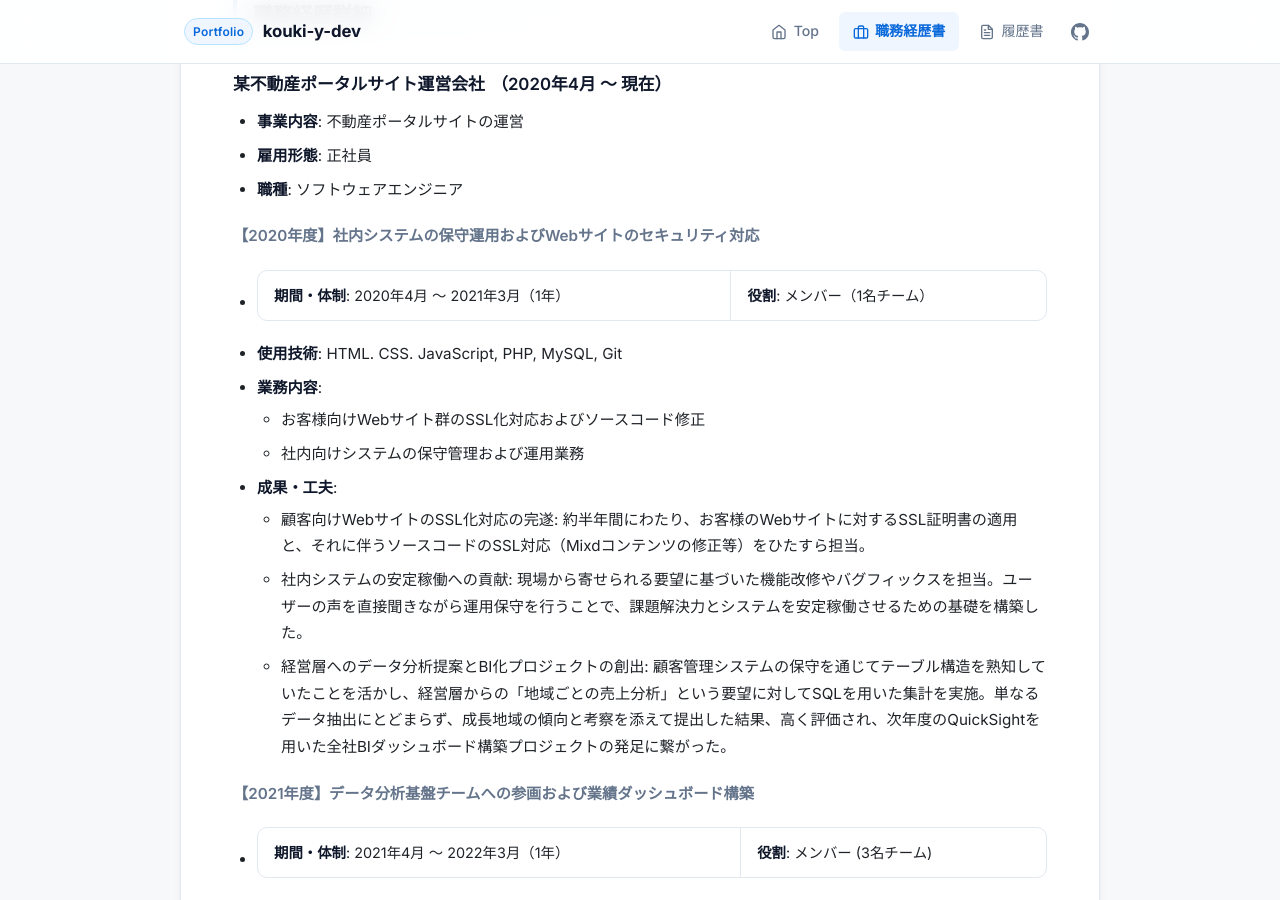
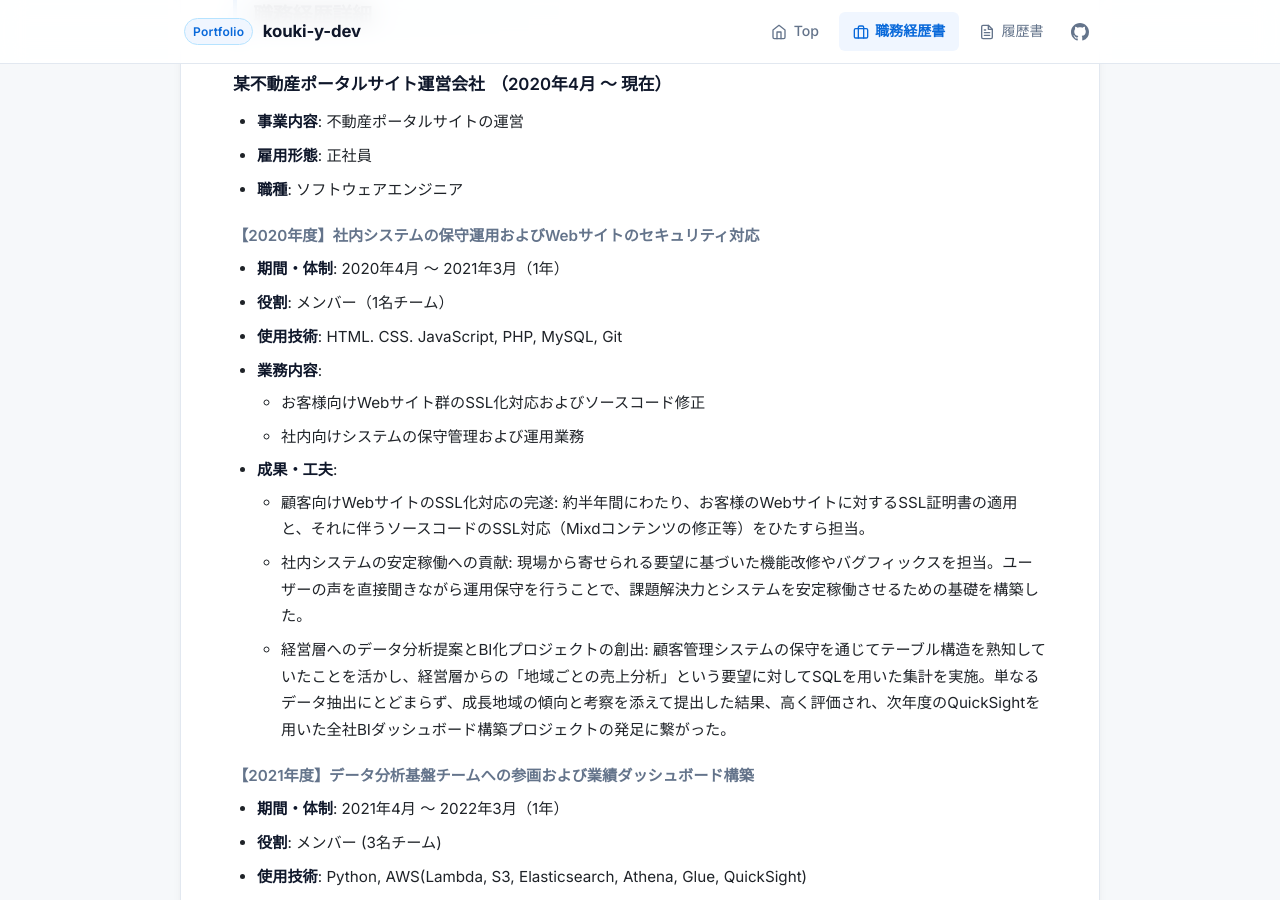
Before and after one commit to kouki-y-dev/about-me, a Jekyll site: the page built from docs/resume.md, in a window 1280 px wide and 900 px high, scrolled down 3018 px. Built offline with Jekyll 4.4.1, drawn with Linux system fonts in a browser that asks for light colours; our own code applies the rules of GitHub Pages for plain Markdown files.

Commit message:
fix: 職務経歴書の期間・体制と役割のフォーマット調整

```diff
--- a/docs/resume.md
+++ b/docs/resume.md
@@ -78,7 +78,8 @@
 
 
 #### 【2020年度】社内システムの保守運用およびWebサイトのセキュリティ対応
-- **期間・体制**: 2020年4月 〜 2021年3月（1年） | **役割**: メンバー（1名チーム）
+- **期間・体制**: 2020年4月 〜 2021年3月（1年）
+- **役割**: メンバー（1名チーム）
 - **使用技術**: HTML. CSS. JavaScript, PHP, MySQL, Git
 - **業務内容**:
   - お客様向けWebサイト群のSSL化対応およびソースコード修正
@@ -89,7 +90,8 @@
   - 経営層へのデータ分析提案とBI化プロジェクトの創出: 顧客管理システムの保守を通じてテーブル構造を熟知していたことを活かし、経営層からの「地域ごとの売上分析」という要望に対してSQLを用いた集計を実施。単なるデータ抽出にとどまらず、成長地域の傾向と考察を添えて提出した結果、高く評価され、次年度のQuickSightを用いた全社BIダッシュボード構築プロジェクトの発足に繋がった。
 
 #### 【2021年度】データ分析基盤チームへの参画および業績ダッシュボード構築
-- **期間・体制**: 2021年4月 〜 2022年3月（1年） | **役割**: メンバー (3名チーム)
+- **期間・体制**: 2021年4月 〜 2022年3月（1年）
+- **役割**: メンバー (3名チーム)
 - **使用技術**: Python, AWS(Lambda, S3, Elasticsearch, Athena, Glue, QuickSight)
 - **業務内容**:
   - データエンジニアチームへ合流し、社内データ基盤の保守・開発を担当
@@ -101,7 +103,8 @@
 
 
 #### 【2022年度】検索基盤の移行およびアクセス数集計バッチの開発およびデータ分析対応
-- **期間・体制**: 2022年4月 〜 2023年3月（1年） | **役割**: メンバー (3名チーム)
+- **期間・体制**: 2022年4月 〜 2023年3月（1年）
+- **役割**: メンバー (3名チーム)
 - **使用技術**: SQL, Python, AWS(OpenSearch Service, Lambda DynamoDB, AWS SAM)
 - **業務内容**:
   - ElasticsearchからAmazon OpenSearch Serviceへの移行
@@ -114,7 +117,8 @@
 
 
 #### 【2023年度】データ提供APIの開発およびレガシーシステム刷新
-- **期間・体制**: 2023年4月 〜 2024年3月（1年） | **役割**: メンバー (3名チーム)
+- **期間・体制**: 2023年4月 〜 2024年3月（1年）
+- **役割**: メンバー (3名チーム)
 - **使用技術**: Python, AWS(API Gateway, Lambda, DynamoDB), AWS Lambda PowerTools
 - **業務内容**:
   - 物件アクセス数を提供するAPIの仕様定義および開発
@@ -124,7 +128,8 @@
   - レガシーシステムの刷新と業務の標準化: データチームを離れて脱レガシーチームへ合流し、旧式フォーム（CGI）や旧サーバー・データベースの参照先を最新環境へ置き換える作業を担当。実作業を進めながら移行手順をマニュアル化し、アルバイトスタッフへ業務委譲できる仕組みを構築してチームの生産性向上に貢献した。
 
 #### 【2024年4月~2024年11月】コンサルティング用データ（コンサルログ）の可視化・自動化基盤構築
-- **期間・体制**: 2024年4月 〜 2024年11月（8ヶ月） | **役割**: メンバー（1名チーム）
+- **期間・体制**: 2024年4月 〜 2024年11月（8ヶ月）
+- **役割**: メンバー（1名チーム）
 - **担当フェーズ**: 設計・開発・運用
 - **使用技術**: Python, AWS(Amazon QuickSight, Amazon Athena, AWS Glue, Amazon S3)
 - **背景・課題**:
@@ -144,7 +149,8 @@
 
 
 #### 【2024年12月～2025年3月】物件広告の予算履歴APIおよびログ基盤の開発
-- **期間・体制**: 2024年12月 〜 2025年3月（4ヶ月） | **役割**: メンバー（3名チーム）
+- **期間・体制**: 2024年12月 〜 2025年3月（4ヶ月）
+- **役割**: メンバー（3名チーム）
 - **担当フェーズ**: 設計・開発・運用
 - **使用技術**: Python, FastAPI, AWS(API Gateway, Lambda, OpenSearch, SNS, SQS), GitHub Actions, Terraform
 - **業務内容**:
@@ -157,7 +163,8 @@
 
 
 #### 【2025年8月～2025年9月】AIサービス利用状況のログ収集・分析基盤構築
-- **期間・体制**: 2025年8月 〜 2025年9月（2ヶ月） | **役割**: メンバー（1名チーム）
+- **期間・体制**: 2025年8月 〜 2025年9月（2ヶ月）
+- **役割**: メンバー（1名チーム）
 - **担当フェーズ**: 設計・開発・運用
 - **使用技術**: Python, AWS(CloudWatch Logs, Lambda, Amazon S3, Amazon DynamoDB, AWS Glue, Amazon Athena), GitHub Actions, Terraform
 - **背景・課題**:
@@ -174,7 +181,8 @@
 
 
 #### 【2025年9月～2025年12月】不動産物件登録自動化システムの初期開発
-- **期間・体制**: 2025年9月 〜 2025年12月（4ヶ月） | **役割**: メンバー（2名チーム）
+- **期間・体制**: 2025年9月 〜 2025年12月（4ヶ月）
+- **役割**: メンバー（2名チーム）
 - **担当フェーズ**: 技術検証・調査・設計・開発
 - **使用技術**: Python, AWS(API Gateway, SNS, SQS, Lambda, Agentcore Runtime), Gemini 2.5 Flash / Pro, Browser Use, Terraform
 - **背景・課題**:
@@ -190,7 +198,8 @@
 
 
 #### 【2026年4月～2026年5月】データ分析基盤・BIツールの運用保守およびデータ分析対応
-- **期間・体制**: 2026年4月 〜 2026年5月（2ヶ月） | **役割**: メンバー（2名チーム）
+- **期間・体制**: 2026年4月 〜 2026年5月（2ヶ月）
+- **役割**: メンバー（2名チーム）
 - **担当フェーズ**: 要件定義、基本設計、詳細設計、実装、テスト、運用保守
 - **使用技術**: Python, AWS(QuickSight, Lambda, OpenSearch)
 - **業務内容**:
```
Also changed, not shown: template/cv_history.md (+8 -4 lines).
